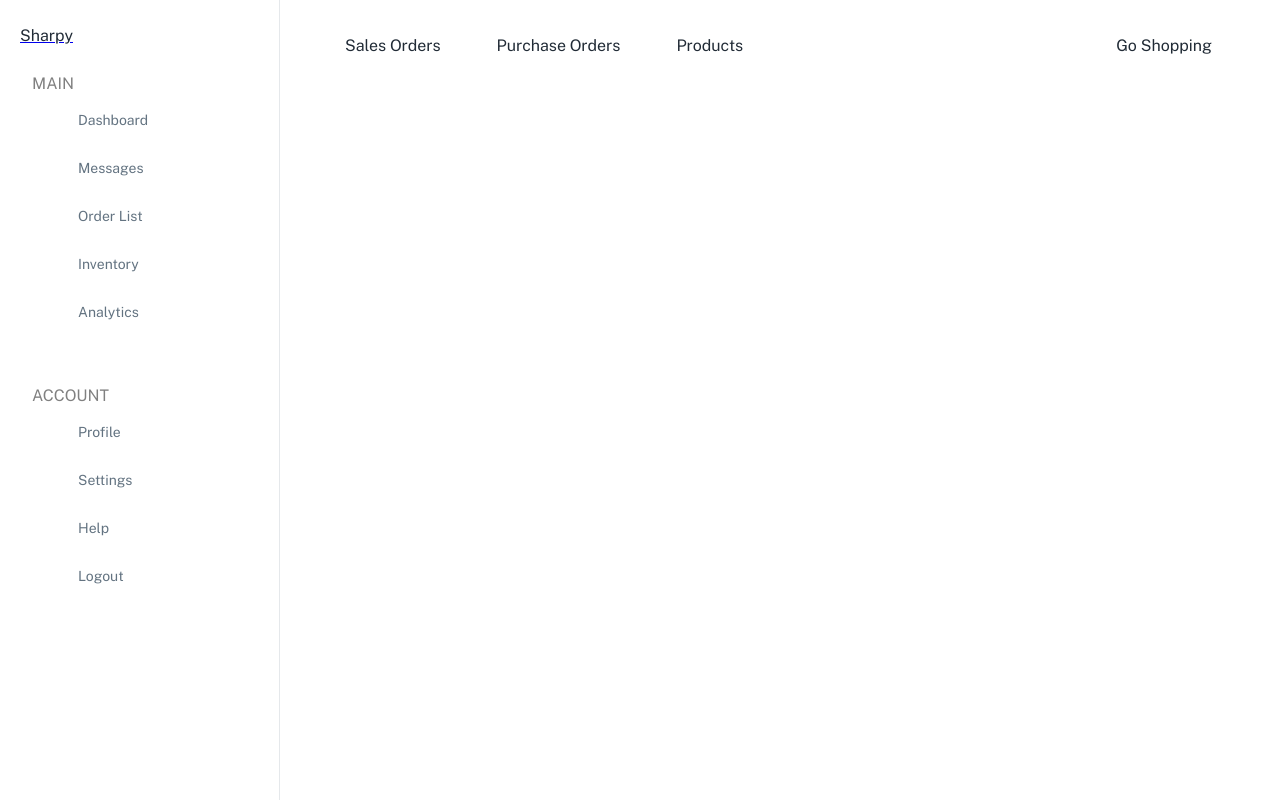
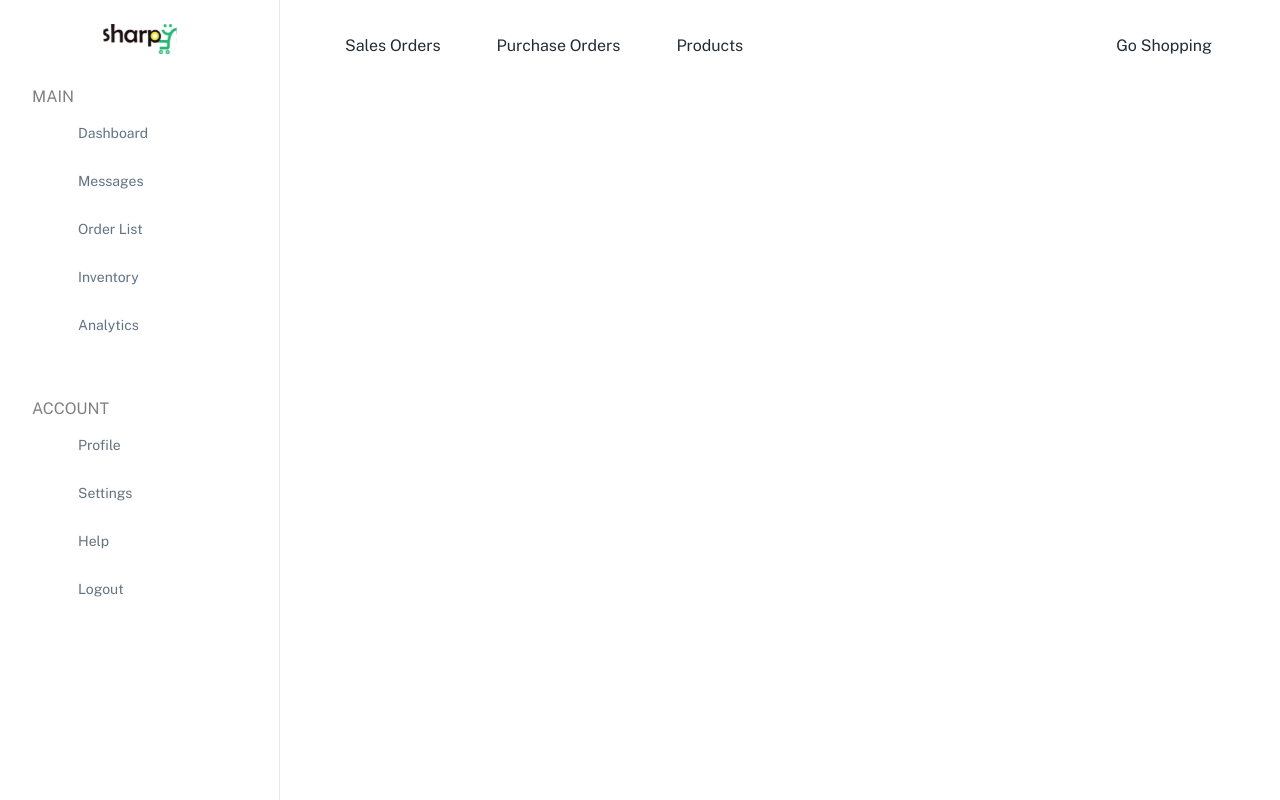
Before and after one commit to shoboske/sharpy-ecommerce, a React (Create React App) app: page /dashboard in a window 1280 px wide. Built offline with nearby package versions, Linux system fonts and the light colour scheme; a web font is replaced by a local one.

Commit message:
added sharpy logo

```diff
--- a/src/components/Logo.js
+++ b/src/components/Logo.js
@@ -1,18 +1,20 @@
-// import PropTypes from 'prop-types';
+import PropTypes from 'prop-types';
 // material
 import { Box } from '@mui/material';
 
 // ----------------------------------------------------------------------
 
-// Logo.propTypes = {
-//   sx: PropTypes.object
-// };
+Logo.propTypes = {
+  sx: PropTypes.object
+};
 
-export default function Logo() {
+export default function Logo({ sx }) {
   return (
-    <Box component="div" color="text.primary">
-      Sharpy
-    </Box>
+    <Box
+      component="img"
+      alt="Sharpy"
+      src="/static/logo.svg"
+      sx={{ width: 100, height: 30, ...sx }}
+    />
   );
-  // return <Box component="img" src="/static/logo.svg" sx={{ width: 40, height: 40, ...sx }} />;
 }
--- a/src/layouts/dashboard/DashboardSidebar.js
+++ b/src/layouts/dashboard/DashboardSidebar.js
@@ -47,7 +47,7 @@ export default function DashboardSidebar({ isOpenSidebar, onCloseSidebar }) {
         '& .simplebar-content': { height: '100%', display: 'flex', flexDirection: 'column' }
       }}
     >
-      <Box sx={{ px: 2.5, py: 3 }}>
+      <Box sx={{ px: 2.5, py: 3, mx: 'auto' }}>
         <Box component={RouterLink} to="/" sx={{ display: 'inline-flex' }}>
           <Logo />
         </Box>
```
Also changed, not shown: public/static/logo.svg.
